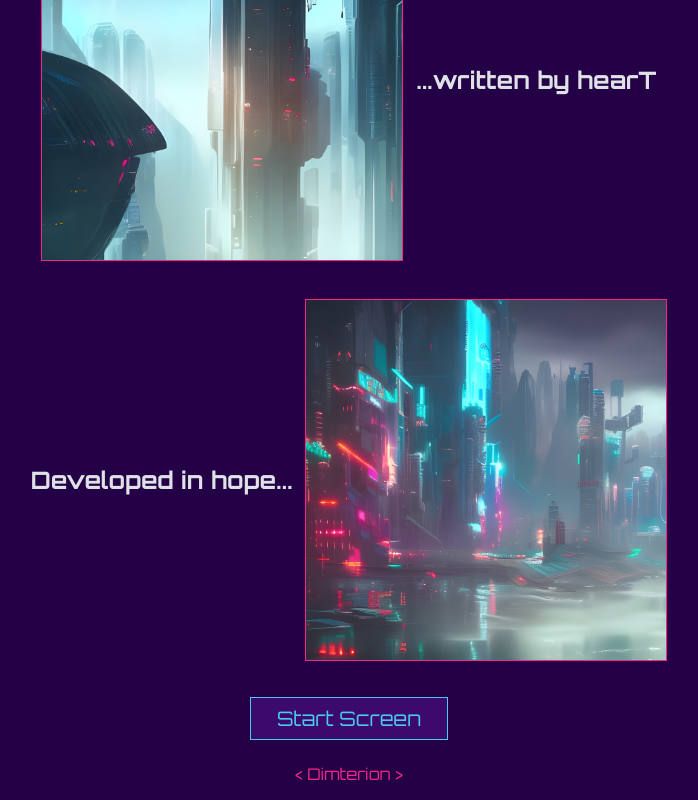
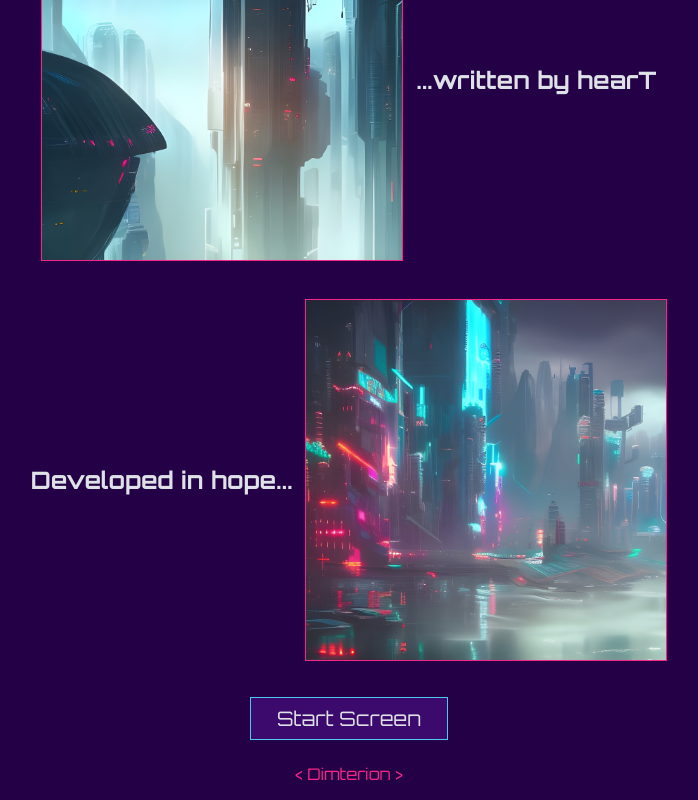
Before and after one commit to Dimterion/PoTW, a React (Vite) app: page /credits in a window 1280 px wide. Shown: the part 602-1402 px from the top of the page, without its empty margins (291-989 px from the left). Built offline with nearby package versions, Linux system fonts and the light colour scheme; a web font is replaced by a local one.

Commit message:
edit buttons and credits screen

```diff
--- a/src/components/MainComponent/mainComponent.css
+++ b/src/components/MainComponent/mainComponent.css
@@ -97,6 +97,10 @@
   transition: 0.5s;
 }
 
+.mainComponent-rightBtn:active {
+  transform: scale(0.9);
+}
+
 .mainComponent-leftBtn {
   background-color: var(--secondaryBackground);
   font-family: "Turret Road", cursive;
@@ -119,6 +123,10 @@
   border: 1px solid var(--secondaryColor);
   color: var(--secondaryColor);
   transition: 0.5s;
+}
+
+.mainComponent-leftBtn:active {
+  transform: scale(0.9);
 }
 
 #portal {
--- a/src/pages/CreditsScreen/creditsScreen.css
+++ b/src/pages/CreditsScreen/creditsScreen.css
@@ -30,8 +30,14 @@
 }
 
 .creditsScreen-startScreenLink {
-  color: var(--tertiaryColor);
+  --c: no-repeat linear-gradient(var(--tertiaryColor) 0 0);
+  background: var(--c) calc(-101% + var(--p, 0%)) 100%,
+    var(--c) calc(201% - var(--p, 0%)) 0;
+  color: var(--primaryColor);
+  background-size: 50.1% var(--p, 0.08em);
   background-color: var(--secondaryBackground);
+  transition: 0.3s var(--t, 0s),
+    background-position 0.3s calc(0.3s - var(--t, 0s));
   font-size: 1.25rem;
   margin: 2vh 0 3vh;
   padding: 1vh 2vw;
@@ -39,15 +45,20 @@
   text-decoration: none;
 }
 
+.creditsScreen-startScreenLink:hover {
+  --p: 101%;
+  --t: 0.3s;
+  color: var(--secondaryColor);
+  border: 1px solid var(--primaryColor);
+}
+
 .creditsScreen-personalLink {
   color: var(--secondaryColor);
   margin-bottom: 2vh;
   text-decoration: none;
-  transition: 1s;
 }
 
 .creditsScreen-personalLink:hover {
   color: var(--tertiaryColor);
-  transform: scale(0.9);
-  transition: 1s;
+  transform: scale(1.1);
 }
--- a/src/pages/StartScreen/startScreen.css
+++ b/src/pages/StartScreen/startScreen.css
@@ -94,6 +94,7 @@
 .startScreen-btn {
   font-size: 1.5rem;
   color: var(--primaryColor);
+  background-color: var(--secondaryBackground);
   border: 1px solid var(--primaryColor);
   text-decoration: none;
   padding: 0.5rem 2.5rem;
```
